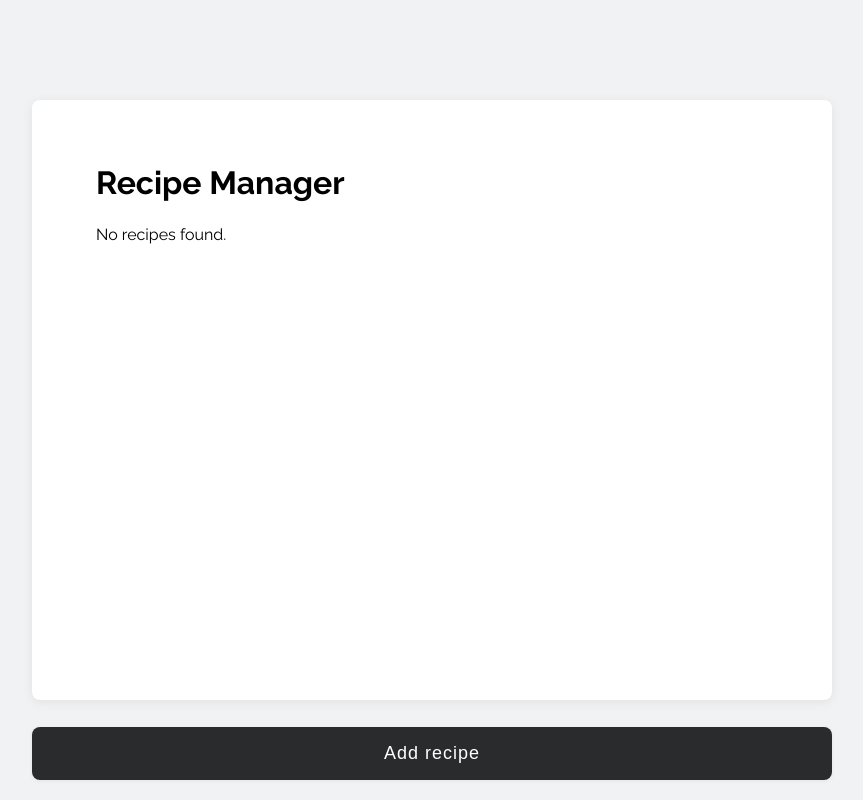
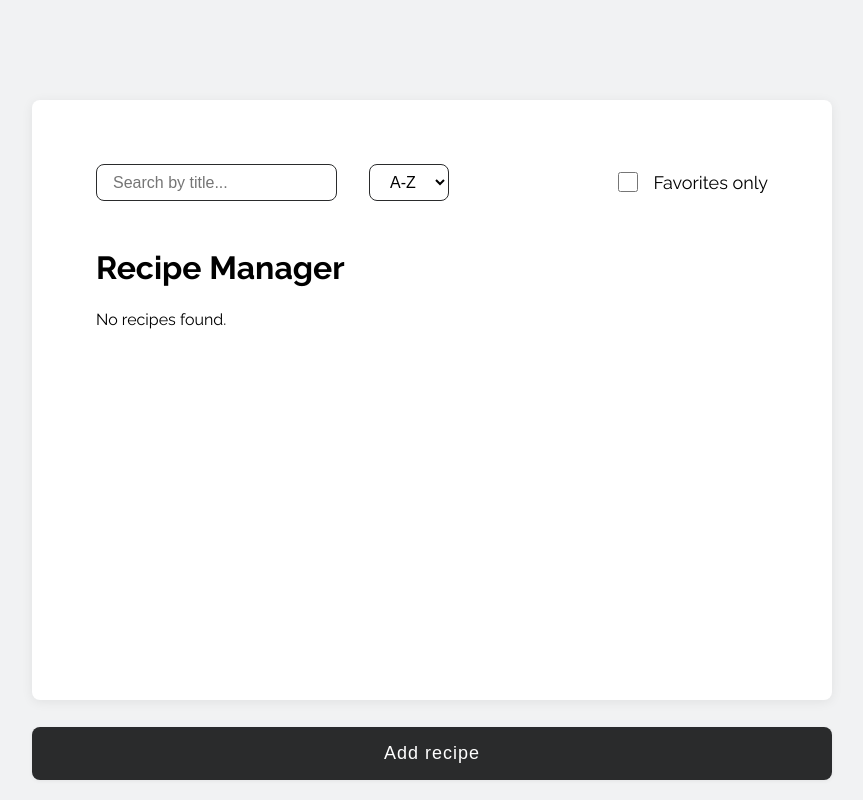
Before and after one commit to ghettobirdcs/recipe-manager, a React (Create React App) app: page / in a window 1280 px wide. Shown: the whole page, without its empty margins (208-1071 px from the left). Built offline with nearby package versions, Linux system fonts and the light colour scheme.

Commit message:
Filtering functionality

```diff
--- a/src/components/Favorites/Favorites.jsx
+++ /dev/null
@@ -1,11 +0,0 @@
-import React from "react";
-
-const Favorites = () => {
-  return (
-    <div>
-      <div>Favorites</div>
-    </div>
-  );
-};
-
-export default Favorites;
--- a/src/components/FilterBar/FilterBar.jsx
+++ b/src/components/FilterBar/FilterBar.jsx
@@ -1,9 +1,51 @@
 import React from "react";
+import { useSelector, useDispatch } from "react-redux";
+import {
+  setFilterSearch,
+  setFilterFavorites,
+  setFilterSort,
+} from "../../features/ui/uiSlice";
+import "./FilterBar.scss";
 
 const FilterBar = () => {
+  const filter = useSelector((state) => state.ui.filter);
+  const dispatch = useDispatch();
+
   return (
-    <div>
-      <div>Filter Bar</div>
+    <div className="filter__bar">
+      <div className="filter__bar--left">
+        {/* Search by title */}
+        <input
+          name="search"
+          type="text"
+          placeholder="Search by title..."
+          value={filter.search}
+          onChange={(event) => dispatch(setFilterSearch(event.target.value))}
+        />
+
+        {/* Sort order dropdown */}
+        <select
+          name="sort"
+          value={filter.sort}
+          onChange={(event) => dispatch(setFilterSort(event.target.value))}
+        >
+          <option value="asc">A-Z</option>
+          <option value="desc">Z-A</option>
+        </select>
+      </div>
+
+      {/* Favorites only toggle */}
+      <label className="filter__bar--checkbox">
+        <input
+          name="favorite"
+          type="checkbox"
+          checked={filter.favoritesOnly}
+          onChange={(event) =>
+            dispatch(setFilterFavorites(event.target.checked))
+          }
+        />
+        Favorites only
+      </label>
     </div>
   );
 };
--- a/src/components/FilterBar/FilterBar.scss
+++ b/src/components/FilterBar/FilterBar.scss
@@ -1,22 +1,40 @@
 @import '../../styles/variables';
 
-.filter-bar {
+.filter__bar {
   display: flex;
-  gap: 1rem;
-  margin-bottom: 2rem;
+  margin-bottom: 32px;
   align-items: center;
+  justify-content: space-between;
+
+  .filter__bar--left {
+    display: flex;
+    gap: 32px;
+  }
+
+  .filter__bar--checkbox {
+    font-size: 18px;
+    display: flex;
+    gap: 16px;
+
+    input {
+      height: 20px;
+      width: 20px;
+      accent-color: $highlight-color;
+    }
+  }
 
   input[type="text"],
   select {
-    padding: 0.5rem 1rem;
+    padding: 8px 16px;
     border-radius: $border-radius;
-    border: 1px solid $primary-color;
-    font-size: 1rem;
-    background: #f7f9fa;
+    border: 1px solid $secondary-color;
+    font-size: 16px;
+    background: $primary-color;
     transition: border-color 300ms ease;
 
     &:focus {
       border-color: $highlight-color;
+      outline: none;
     }
   }
 }
--- a/src/components/RecipeCard/RecipeCard.jsx
+++ b/src/components/RecipeCard/RecipeCard.jsx
@@ -1,7 +1,7 @@
 import React from "react";
 import "./RecipeCard.scss";
 
-const RecipeCard = ({ recipe, onView, onEdit, onDelete }) => {
+const RecipeCard = ({ recipe, onView, onEdit, onDelete, onFavorite }) => {
   return (
     <div className="recipe__card">
       <div className="recipe__title">{recipe.title}</div>
@@ -13,6 +13,9 @@ const RecipeCard = ({ recipe, onView, onEdit, onDelete }) => {
         <button onClick={() => onView && onView(recipe)}>View</button>
         <button onClick={() => onEdit && onEdit(recipe)}>Edit</button>
         <button onClick={() => onDelete && onDelete(recipe)}>Delete</button>
+        <button onClick={() => onFavorite && onFavorite(recipe)}>
+          {recipe.favorite ? "Unfavorite" : "Favorite"}
+        </button>
       </div>
     </div>
   );
--- a/src/components/RecipeForm/RecipeForm.scss
+++ b/src/components/RecipeForm/RecipeForm.scss
@@ -49,14 +49,14 @@
   button[type="button"] {
     @include button-style;
     font-size: 20px;
-    width: 40%;
+    width: 38%;
     position: absolute;
     right: 64px;
     bottom: 64px;
     transform: translateY(50%);
 
     &:hover {
-      width: 42%;
+      width: 40%;
     }
   }
 
--- a/src/components/RecipeList/RecipeList.jsx
+++ b/src/components/RecipeList/RecipeList.jsx
@@ -5,13 +5,37 @@ import RecipeCard from "../RecipeCard/RecipeCard";
 import { useDispatch, useSelector } from "react-redux";
 import { Link, useNavigate } from "react-router-dom";
 import RecipeModal from "../RecipeModal/RecipeModal";
-import { deleteRecipe } from "../../features/recipes/recipesSlice";
+import {
+  deleteRecipe,
+  favoriteRecipe,
+} from "../../features/recipes/recipesSlice";
 import { setSelectedRecipeId } from "../../features/ui/uiSlice";
 import { v4 as uuidv4 } from "uuid";
+import FilterBar from "../FilterBar/FilterBar";
 
 const RecipeList = () => {
-  // Get recipes from Redux state manager
+  // Get recipe filter from Redux
+  const filter = useSelector((state) => state.ui.filter);
+
+  // Get recipes from Redux state manager and filter them
   const recipes = useSelector((state) => state.recipes.recipes);
+
+  // Filter recipes based on ui.filter state
+  const filteredRecipes = recipes
+    .filter((recipe) =>
+      recipe.title.toLowerCase().includes((filter.search || "").toLowerCase()),
+    )
+    .filter((recipe) =>
+      filter.favoritesOnly ? recipe.favorite === true : true,
+    )
+    .sort((a, b) => {
+      if (filter.sort === "desc") {
+        return b.title.localeCompare(a.title, undefined, {
+          sensitivity: "base",
+        });
+      }
+      return a.title.localeCompare(b.title, undefined, { sensitivity: "base" });
+    });
 
   // Assign selected recipe + id using Redux state management
   const selectedRecipeId = useSelector((state) => state.ui.selectedRecipeId);
@@ -36,10 +60,10 @@ const RecipeList = () => {
     if (listElement) {
       setIsOverflowing(listElement.scrollHeight > listElement.clientHeight);
     }
-  }, [recipes]);
+  }, [recipes, filter]);
 
+  // Clean up selected recipe id when the modal closes
   useEffect(() => {
-    // Clean up selected recipe id when the modal closes
     if (modalOpen === false) {
       dispatch(setSelectedRecipeId(null));
     }
@@ -57,6 +81,10 @@ const RecipeList = () => {
 
   const handleDelete = (id) => {
     dispatch(deleteRecipe(id));
+  };
+
+  const handleFavorite = (id) => {
+    dispatch(favoriteRecipe(id));
   };
 
   return (
@@ -80,17 +108,19 @@ const RecipeList = () => {
           <div className="recipe__list--fade recipe__list--fade--top" />
         )}
         <div className="recipe__list" ref={listRef}>
+          <FilterBar />
           <h1>Recipe Manager</h1>
-          {recipes.length === 0 ? (
+          {filteredRecipes.length === 0 ? (
             <p>No recipes found. </p>
           ) : (
-            recipes.map((recipe) => (
+            filteredRecipes.map((recipe) => (
               <RecipeCard
                 key={recipe.id}
                 recipe={recipe}
                 onView={() => handleView(recipe.id)}
                 onEdit={() => handleEdit(recipe.id)}
                 onDelete={() => handleDelete(recipe.id)}
+                onFavorite={() => handleFavorite(recipe.id)}
               />
             ))
           )}
--- a/src/components/index.js
+++ b/src/components/index.js
@@ -1,4 +1,3 @@
-export { default as Favorites } from "./Favorites/Favorites";
 export { default as FilterBar } from "./FilterBar/FilterBar";
 export { default as RecipeCard } from "./RecipeCard/RecipeCard";
 export { default as RecipeForm } from "./RecipeForm/RecipeForm";
--- a/src/features/ui/uiSlice.js
+++ b/src/features/ui/uiSlice.js
@@ -1,7 +1,11 @@
 import { createSlice } from "@reduxjs/toolkit";
 
 const initialState = {
-  filter: "",
+  filter: {
+    search: "",
+    favoritesOnly: false,
+    sort: "asc",
+  },
   selectedRecipeId: null,
 };
 
@@ -9,8 +13,14 @@ const uiSlice = createSlice({
   name: "ui",
   initialState,
   reducers: {
-    setFilter: (state, action) => {
-      state.filter = action.payload;
+    setFilterSearch: (state, action) => {
+      state.filter.search = action.payload;
+    },
+    setFilterFavorites: (state, action) => {
+      state.filter.favoritesOnly = action.payload;
+    },
+    setFilterSort: (state, action) => {
+      state.filter.sort = action.payload;
     },
     setSelectedRecipeId: (state, action) => {
       state.selectedRecipeId = action.payload;
@@ -18,5 +28,10 @@ const uiSlice = createSlice({
   },
 });
 
-export const { setFilter, setSelectedRecipeId } = uiSlice.actions;
+export const {
+  setFilterSearch,
+  setFilterSort,
+  setFilterFavorites,
+  setSelectedRecipeId,
+} = uiSlice.actions;
 export default uiSlice.reducer;
```
